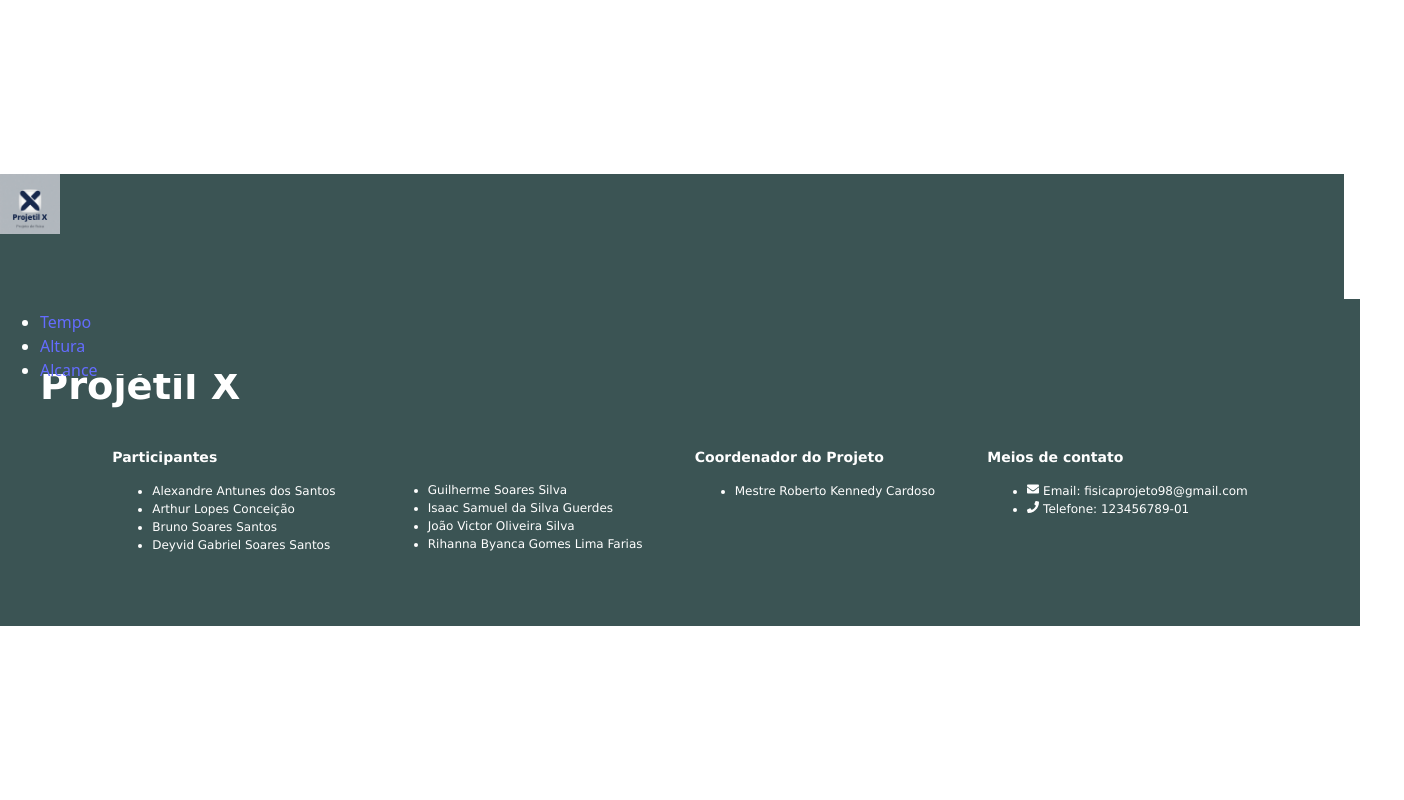
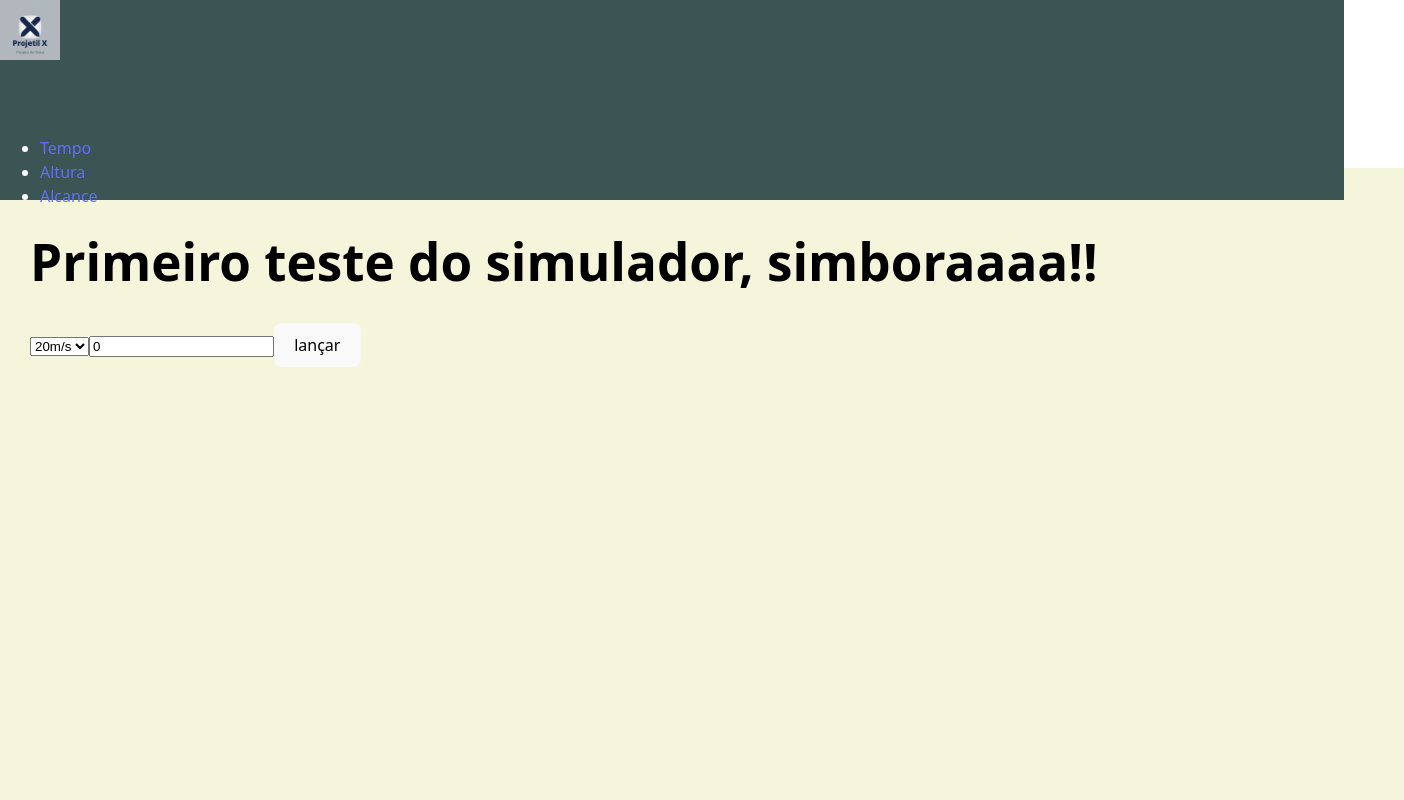
Before and after one commit to Fisica-crypto/Projeto-de-Fisica, a React (Vite) app: page /Alcance in a window 1280 px wide. Shown: the top 800 px of the page, 1404 px wide, since content can reach past the window. Built offline with nearby package versions, Linux system fonts and the light colour scheme.

Commit message:
Segundo Teste 27/02 11:05

```diff
--- a/src/pages/Alcance.jsx
+++ b/src/pages/Alcance.jsx
@@ -1,9 +1,50 @@
 import React from "react";
+import '../components/Content.css'
+import { useState } from "react";
+import { calcularAlcance } from "../utils/mov";
 
 export default function Alcance() {
+    const [velocidade, setVelocidade] = useState(20) ;
+    const [angulo, setAngulo] = useState(0);
+    const [alcance, setAlcance] = useState(null);
+
+    function lancarObj(){
+        if (angulo === '') return;
+
+        const resultado = calcularAlcance(
+            Number(velocidade),
+            Number(angulo)
+        );
+
+        setAlcance(resultado.toFixed(2))
+    }
     return (
         <>
-        <h1>hello world</h1>
+            <div className="Conteudo">
+                <h1>Primeiro teste do simulador, simboraaaa!!</h1>
+
+                <select onChange={(e) => setVelocidade(e.target.value)}>
+                    <option value='20'>20m/s</option>
+                    <option value="30">30m/s</option>
+                    <option value="40m">40ms</option>
+                </select>
+
+                <input
+                type="number"
+                placeholder="Digite o ângulo de lançamentoo."
+                value={angulo}
+                onChange={(e) => setAngulo(e.target.value)}
+                />
+
+                <button onClick={lancarObj}>lançar</button>
+
+                {alcance !== null && (
+                    <div>
+                        <h3>Resultado</h3>
+                        <p>Alcance: {alcance} metros</p>
+                    </div>
+                )}
+            </div>
         </>
     )
 }
--- a/src/utils/mov.js
+++ b/src/utils/mov.js
@@ -0,0 +1,10 @@
+export function grausParaRad(graus){
+    return graus * (Math.PI/180); //o JS não usa o Graus(angulos) normais, então tem que usar o radiano
+}
+
+export function calcularAlcance(v0, angulo ){
+    const g = 9.8; //Aqui define a gravidade fixa.
+    const angRad = grausParaRad(angulo);  //usa o radiano calculado.
+
+    return (v0 * v0 * Math.sin(2 * angRad)) / g;
+}
```
